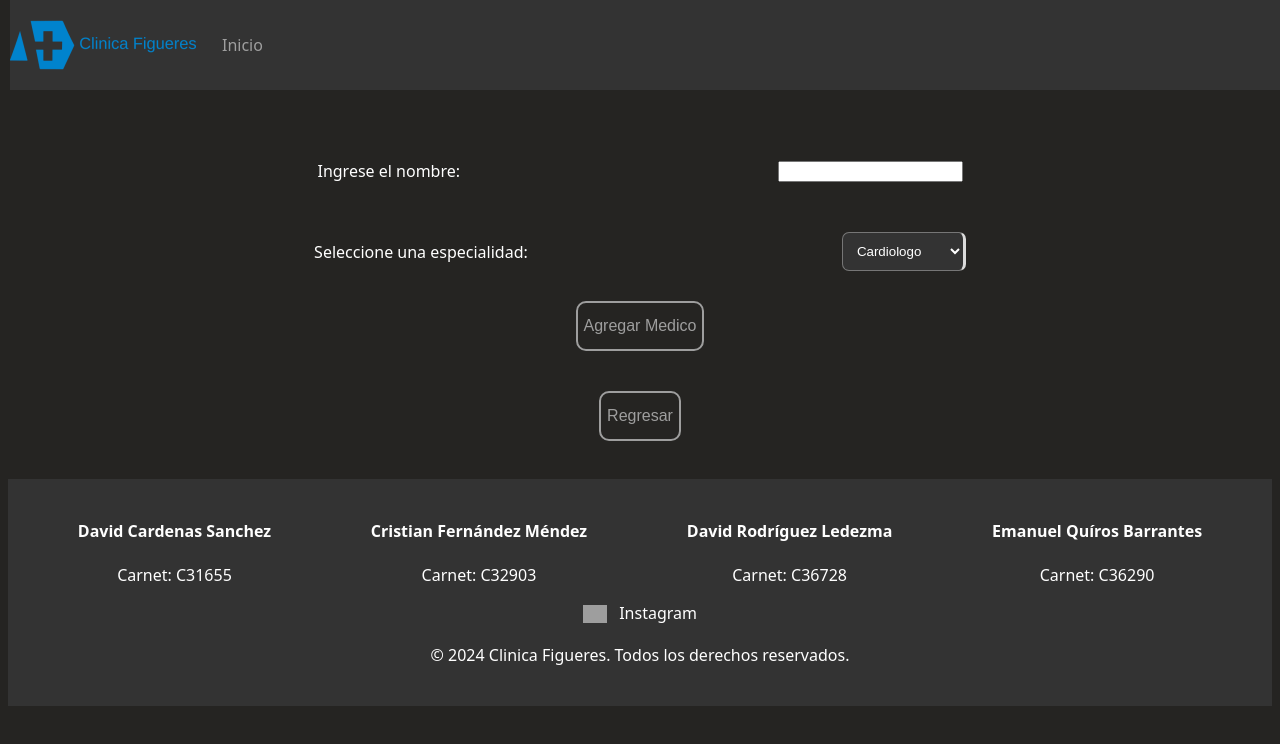
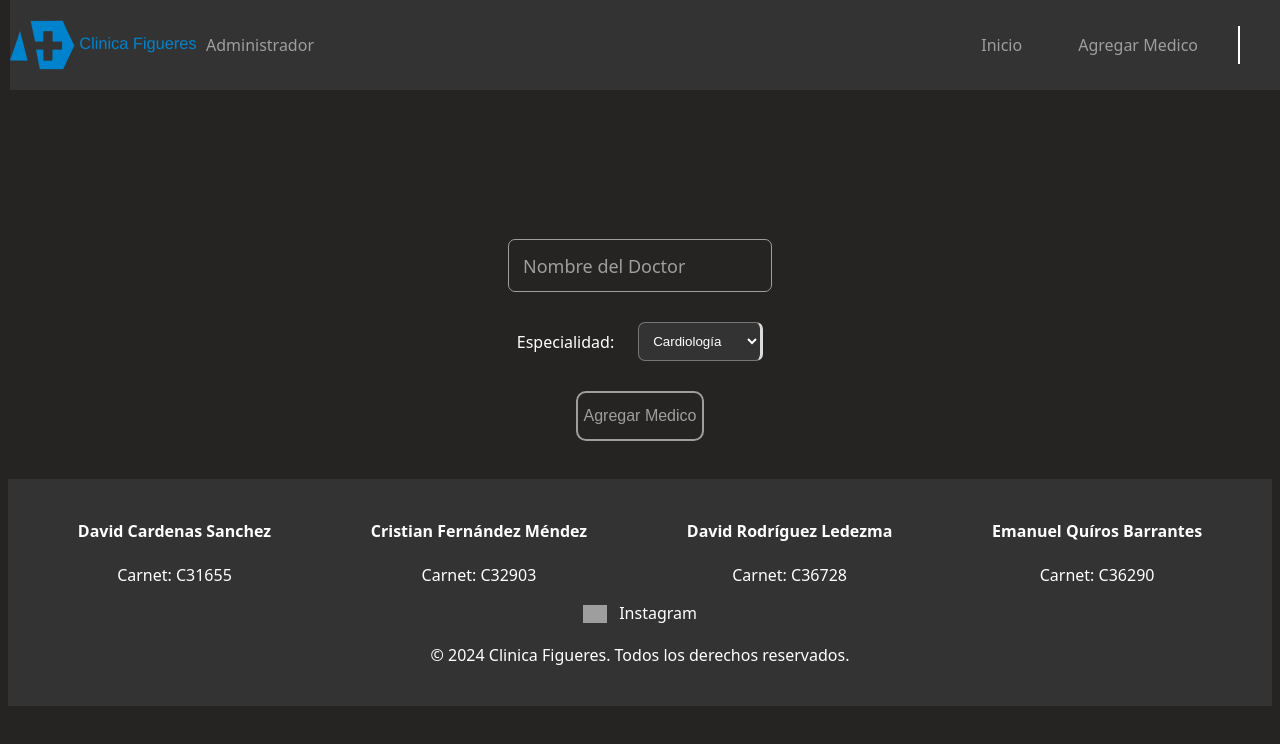
Before and after one commit to DavidRole/ProyectoFinalWeb, a plain HTML site: page Admin/AddDoctor.html in a window 1280 px wide. Drawn offline with Linux system fonts and the light colour scheme.

Commit message:
Cambios formato ventanas Admin

```diff
--- a/Admin/AddDoctor.html
+++ b/Admin/AddDoctor.html
@@ -9,26 +9,31 @@
 </head>
 
 <body>
+    <nav class="navbar">
+        <div class="logo">
+            <img src="/Images/logo.png" alt="logoClinica">
+            <label class="labels" for="admin">Administrador</label>
+        </div>
+        <div class="menulinks">
+            <a href="AdminWindow.html">Inicio</a>
+            <a href="AddDoctor.html" class="link">Agregar Medico</a>
+        </div>
+    </nav>
     <div class="mainbody">
-        <nav class="navbar">
-            <div class="logo">
-                <img src="/Images/logo.png" alt="logoClinica">
-                <a href="AdminWindow.html">Inicio</a>
-            </div>
-        </nav>
-        <div class="doctorName">
-            <label class="labels" for="doctorName">Ingrese el nombre:</label>
-            <input type="text" name="name" id="doctorName">
+
+        <div class="input-group">
+            <input type="text" name="text" class="input" required>
+            <label class="label">Nombre del Doctor</label>
         </div>
 
 
         <section class="doctorSpeciality">
-            <label class="labels" for="doctor">Seleccione una especialidad:</label>
+            <label class="labels" for="doctor">Especialidad:</label>
             <select id="list" name="doctor">
-                <option value="medico1">Cardiologo</option>
-                <option value="medico2">Pediatra</option>
-                <option value="medico3">Dermatologia</option>
-                <option value="medico4">Neuro</option>
+                <option value="medico1">Cardiología</option>
+                <option value="medico2">Pediatría</option>
+                <option value="medico3">Dermatología</option>
+                <option value="medico4">Neurología</option>
             </select>
         </section>
 
@@ -37,11 +42,7 @@
                 <label for="buttons">Agregar Medico</label>
             </button>
         </div>
-        <div class="buttonAdd">
-            <button class="buttons">
-                <a href="AdminWindow.html" class="link">Regresar</a>
-            </button>
-        </div>
+
         <iframe src="/Client/Footer.html" frameborder="0"></iframe>
     </div>
 </body>
--- a/Admin/AddDoctorStyle.css
+++ b/Admin/AddDoctorStyle.css
@@ -19,6 +19,55 @@ nav {
     position: sticky;
     top: 0;
     z-index: 4;
+}
+
+.mainbody {
+    display: flex;
+    flex-direction: column;
+    align-items: center;
+    justify-content: center;
+    height: 100vh;
+    overflow: hidden;
+    margin-top: 0;
+}
+
+.input-group {
+    align-items: center;
+    position: relative;
+}
+
+.input {
+    border: solid 1.5px #9e9e9e;
+    border-radius: 7px;
+    background: none;
+    padding: 15px;
+    font-size: 18px;
+    color: #f5f5f5;
+}
+
+.label {
+    position: absolute;
+    left: 15px;
+    color: #9e9e9e;
+    font-weight: 500;
+    font-size: 18px;
+    pointer-events: none;
+    transform: translateY(15px);
+    transition: 150ms cubic-bezier(0.4, 0, 0.2, 1);
+}
+
+.input:focus,
+.input:valid {
+    outline: none;
+    border: 1.5px solid #fff;
+}
+
+.input:focus~.label,
+.input:valid~.label {
+    transform: translateX(-10px) translateY(-50%) scale(0.8);
+    background-color: #252422;
+    padding: 0.2em;
+    color: #fff;
 }
 
 .logo {
@@ -45,6 +94,11 @@ nav {
     color: #252422;
 }
 
+.logo .labels {
+    margin-left: 10px;
+    color: #9e9e9e;
+}
+
 .navbar {
     margin-left: 10px;
     height: 90px;
@@ -65,6 +119,7 @@ nav {
     display: flex;
     gap: 24px;
     padding-inline: 24px;
+    border-right: solid 2px white;
 }
 
 .menulinks a {
@@ -97,6 +152,7 @@ iframe {
     padding: 10px;
     border-right: 3px solid #dbdbdb;
 }
+
 .menulinks a {
     font-weight: 500;
     color: #9e9e9e;
@@ -104,16 +160,7 @@ iframe {
     border-radius: 10px;
     transition: 0.2s;
 }
-.doctorName{
-    margin-top: 50px;
-    padding: 20px;
-    display: flex;
-    gap: 24px;
-    padding-inline: 24px;
-    align-items: center;
-    justify-content:space-evenly;
 
-}
 .doctorSpeciality {
     margin-top: 10px;
     padding: 20px;
@@ -121,10 +168,10 @@ iframe {
     gap: 24px;
     padding-inline: 24px;
     align-items: center;
-    justify-content:space-evenly;
+    justify-content: space-evenly;
 }
 
-.buttonAdd{
+.buttonAdd {
     padding: 10px;
     display: grid;
     align-items: center;
@@ -132,7 +179,7 @@ iframe {
     margin-bottom: 20px;
 }
 
-.buttons{
+.buttons {
     height: 50px;
     max-width: 0 auto;
     border-radius: 10px;
@@ -142,18 +189,19 @@ iframe {
     transition: 0.3s;
 }
 
-.buttons label{
+.buttons label {
     text-size-adjust: auto;
     font-weight: 500;
     font-size: medium;
 }
 
-.buttons:hover{
+.buttons:hover {
     background-color: #ffff;
     color: #252422;
     border-color: #ffff;
 }
-.buttons a{
+
+.buttons a {
     color: #9e9e9e;
     font-weight: 500;
     text-size-adjust: auto;
--- a/Admin/AdminWindowStyle.css
+++ b/Admin/AdminWindowStyle.css
@@ -45,8 +45,14 @@ nav {
     color: #252422;
 }
 
+.logo .labels {
+    margin-left: 10px;
+    color: #9e9e9e;
+}
+
 .navbar {
     margin-left: 10px;
+    margin-right: 10px;
     height: 90px;
     background-color: #333;
     padding: 20px 40px 20px 0px;
@@ -65,6 +71,7 @@ nav {
     display: flex;
     gap: 24px;
     padding-inline: 24px;
+    border-right: solid 2px white;
 }
 
 .menulinks a {
@@ -97,6 +104,7 @@ iframe {
     padding: 10px;
     border-right: 3px solid #dbdbdb;
 }
+
 .menulinks a {
     font-weight: 500;
     color: #9e9e9e;
@@ -112,36 +120,40 @@ iframe {
     gap: 24px;
     padding-inline: 24px;
     align-items: center;
-    justify-content:space-evenly;
+    justify-content: space-evenly;
     padding: 40px 0 40px 0;
 }
 
-.buttonAdmin{
+.button {
     padding: 20px;
-    display: grid;
+    display: flex;
+    gap: 24px;
+    padding-inline: 24px;
     align-items: center;
     justify-content: center;
-    margin-bottom: 40px;
 }
 
-.buttons{
+.buttons {
     height: 50px;
-    max-width: 0 auto;
+    max-width: 100px;
+    width: 100%;
     border-radius: 10px;
     color: #9e9e9e;
     background-color: transparent;
     border: 2px solid #9e9e9e;
     transition: 0.3s;
-}
-
-.buttons label{
-    text-size-adjust: auto;
     font-weight: 500;
     font-size: medium;
 }
 
-.buttons:hover{
+.buttons:hover {
     background-color: #ffff;
     color: #252422;
     border-color: #ffff;
 }
+
+.doctors{
+    display: flexbox;
+    align-items: center;
+    justify-content: space-evenly;
+}
--- a/Admin/DoctorDetailsStyle.css
+++ b/Admin/DoctorDetailsStyle.css
@@ -23,6 +23,11 @@ nav {
 
 .logo {
     margin-right: 500px;
+}
+
+.logo .labels {
+    margin-left: 10px;
+    color: #9e9e9e;
 }
 
 .navbar .logo {
@@ -98,6 +103,6 @@ iframe {
     gap: 24px;
     padding-inline: 24px;
     align-items: center;
-    justify-content:space-evenly;
+    justify-content: space-evenly;
     padding: 40px 0 40px 0;
 }
```
Also changed, not shown: Admin/AdminWindow.html (+8 -5 lines), Admin/DoctorDetails.html (+4 -0 lines).
